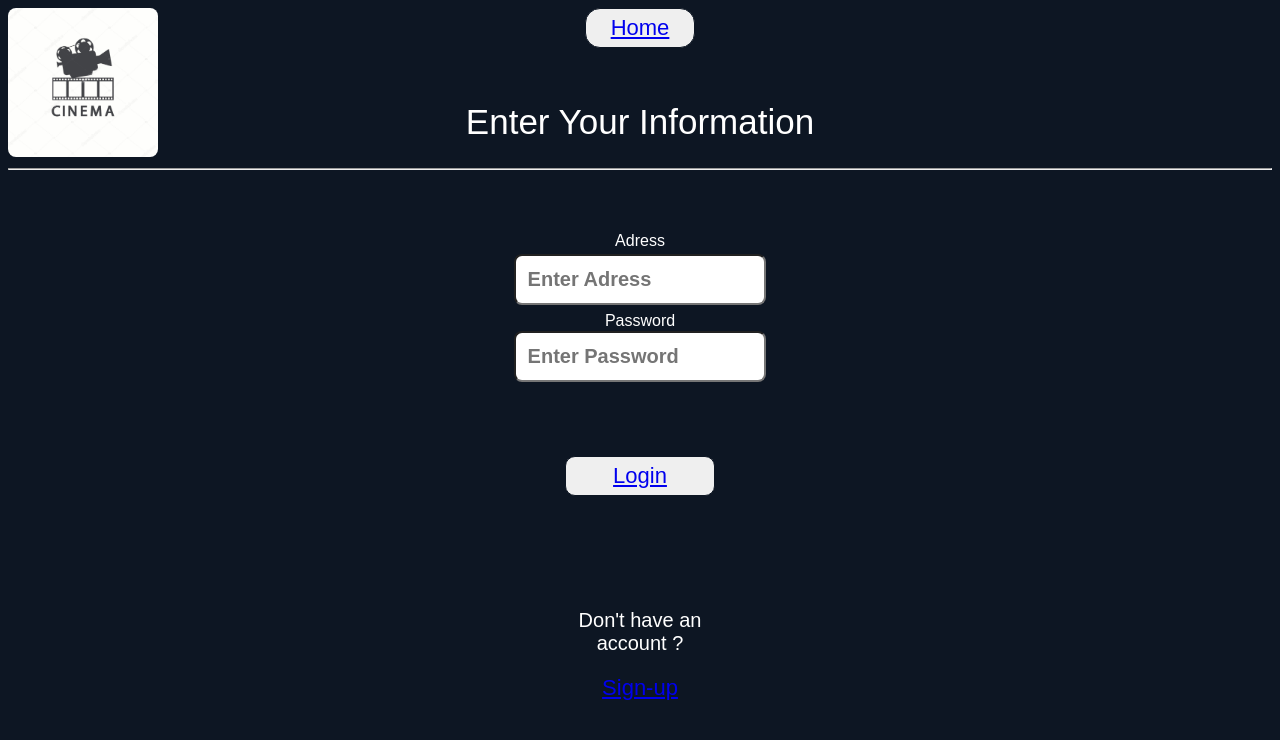
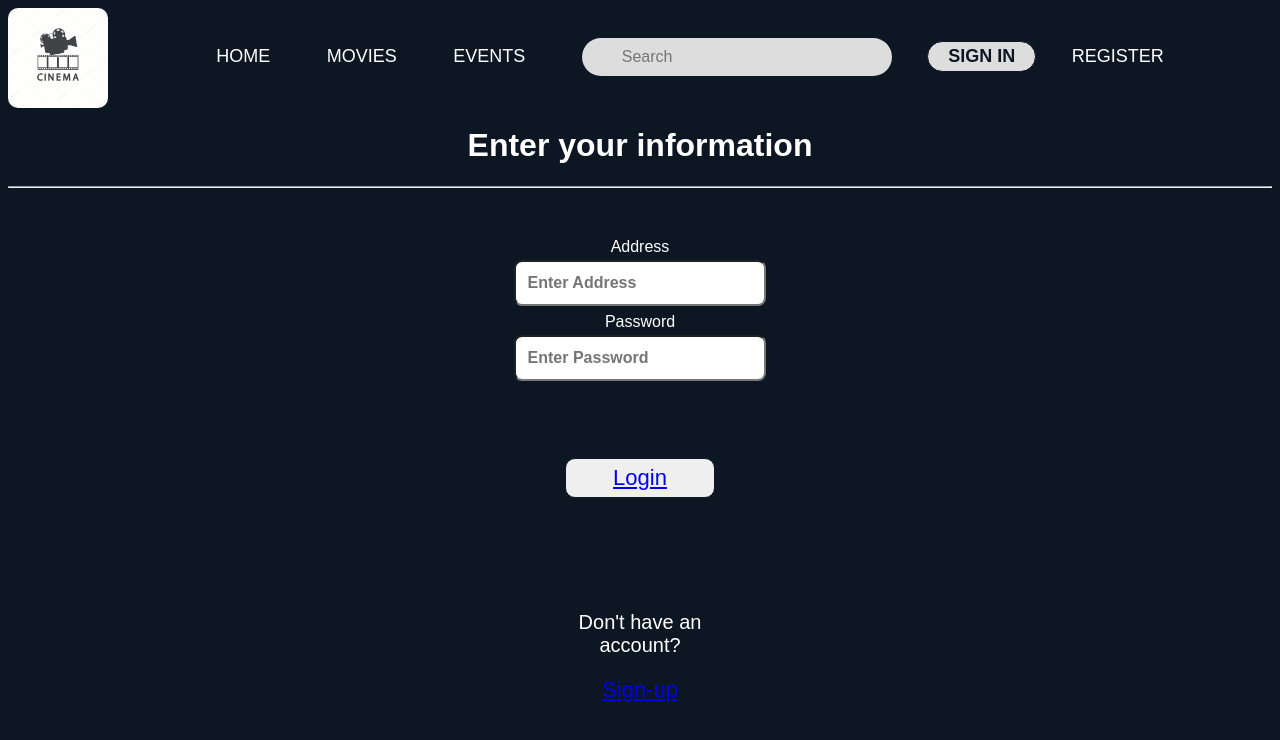
Before and after one commit to armirqurdina/INT21_22_Gr59, a plain HTML site: page login.html in a window 1280 px wide. Drawn offline with Linux system fonts and the light colour scheme.

Commit message:
login modified

```diff
--- a/login.css
+++ b/login.css
@@ -22,8 +22,6 @@ p1
   text-decoration: dotted;
   position: top;
 
-
-
 }
 button
 {
@@ -40,36 +38,18 @@ button
 
 }
 
-
-input[type=text], select , textarea {
+.input-box{
     font-family:arial;
     padding-top:300px;
     font-weight:bold;
-    font-size:20px;
+    font-size:16px;
     width:20%;
     padding:12px;
     border-radius:8px;
     box-sizing:border-box;
     margin-top:4px;
     margin-bottom:7px;
-
-
-
-    }
-
-    input[type=password], select, textarea {
-
-        font-family:arial;
-    font-weight:bold;
-    font-size:20px;
-    width:20%;
-    padding:12px;
-    border-radius:8px;
-    box-sizing:border-box;
-    margin-top:1px;
-    margin-bottom:4px;
-    }
-
+}
     .registerbtn
 {
     margin-top:70px;
--- a/login.html
+++ b/login.html
@@ -4,24 +4,30 @@
     <meta charset="UTF-8">
     <meta http-equiv="X-UA-Compatible" content="IE=edge">
     <meta name="viewport" content="width=device-width, initial-scale=1.0">
-    <title>register.html</title>
+    <title>Login</title>
     <link rel="stylesheet" href="login.css">
+    <link rel="stylesheet" href="index.css">
 
-    <img src="Foto1.jpg" alt="Cinema Logo" width="150px" height="150px">
+<body style="background-color: #0D1623; font-family:Arial, Helvetica, sans-serif;text-align:center;">
+    <img class="top-img" src="Foto1.jpg" width="100px" style="float: left">
+    <ul class="topBar">
+        <a href="index.html"><li id="inactive">HOME</li></a>
+        <a href="movies.html"><li id="inactive">MOVIES</li></a>
+        <a href="events.html"><li id="inactive">EVENTS</li></a>
+        <li><input class="search-button" type="text" placeholder="Search"></li>
+        <div class="log-reg">
+            <a href="login.html" ><li id="active" >SIGN IN</li></a>
+            <a href="register.html"><li id="inactive">REGISTER</li></a>
+        </div>
+    </ul>
 
-    <button type="button"> <a href ="index.html">Home</a></button>
-    <br><br><br><br><p1>Enter Your Information</p1><br><br>
-
+    <h1 style="color: white">Enter your information</h1>
     <hr>
-    <br><br><br>
-
-    <body style="background-color: #0D1623; font-family:Arial, Helvetica, sans-serif;text-align:center;">
-
-    <form>
-        <label style="color:white;" for="adress">     Adress </label><br>
-        <input type="text" placeholder="Enter Adress" id="adress" name="adress" required><br>
+    <form style="margin-top: 50px;">
+        <label style="color:white;" for="adress">     Address </label><br>
+        <input type="text" placeholder="Enter Address" class="input-box" id="adress" name="adress" required><br>
         <label style="color:white;" for="pwd">        Password </label><br>
-        <input type="password" placeholder="Enter Password" id="pwd" name="pwd"><br>
+        <input type="password" placeholder="Enter Password" class="input-box" id="pwd" name="pwd"><br>
 
 
     <form></form>
@@ -29,7 +35,7 @@
     <button type="submit" class="registerbtn"> <a href ="index.html">Login</a></button1>
         <br>
 
-    <p style="text-align:center;font-family:Arial;color:white;font-size:5;padding-top:100px" class="two">Don't have an account ?</p>
+    <p style="text-align:center;font-family:Arial;color:white;font-size:5;padding-top:100px" class="two">Don't have an account?</p>
 
 <a href = "register.html">Sign-up</a>
 <br>
```
